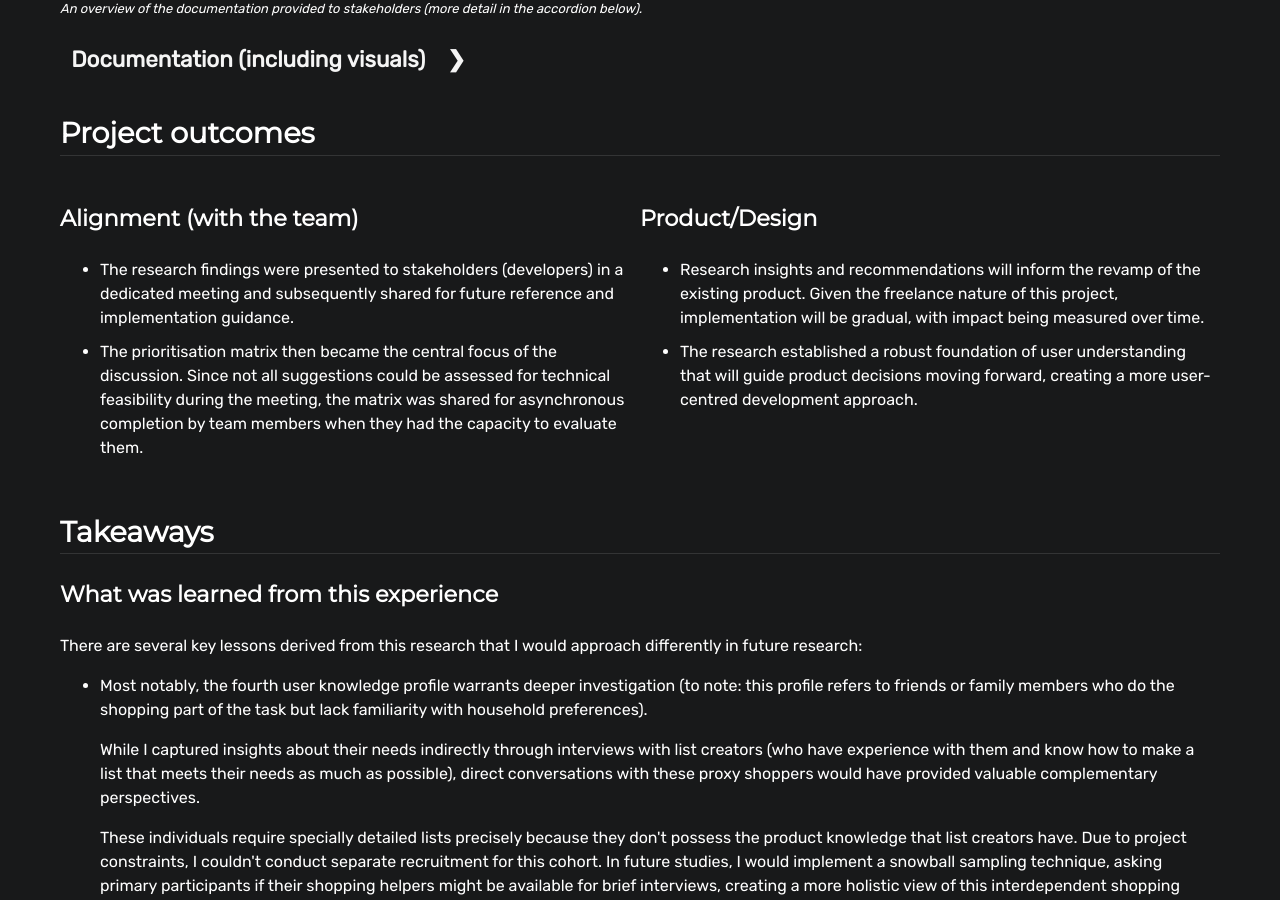
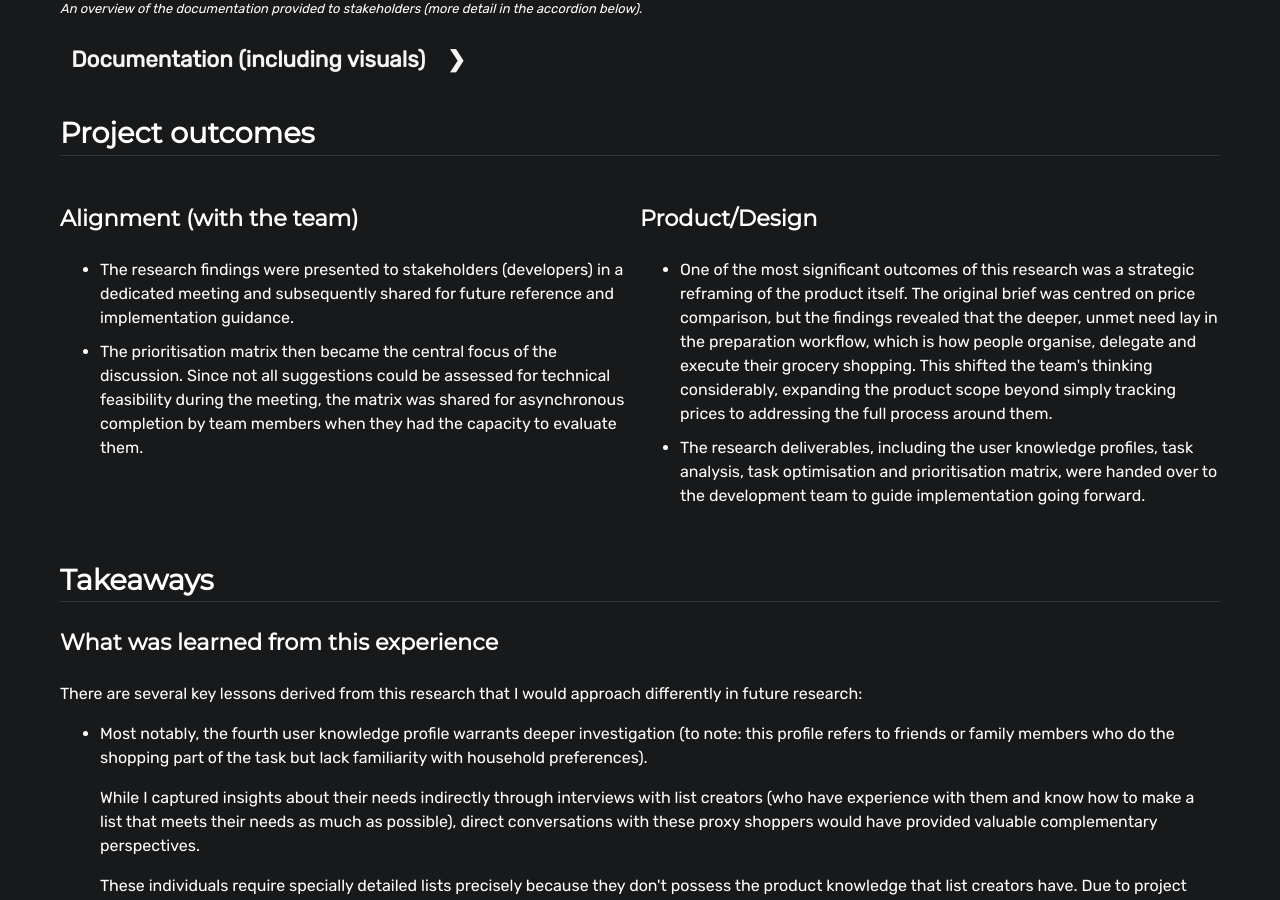
Before and after one commit to analuciacoimbra/analuciacoimbra.github.io, a Jekyll site: the page built from shoppingpreparation.html, in a window 1280 px wide and 900 px high, scrolled down 7635 px. Built offline with Jekyll 4.4.1, drawn with Linux system fonts in a browser that asks for light colours.

Commit message:
Update shoppingpreparation.html

```diff
--- a/shoppingpreparation.html
+++ b/shoppingpreparation.html
@@ -785,7 +785,7 @@ layout: default
   </p>
   <img
     src="/images/Overview.png"
-    alt="A small sample of the obtained graphic after the screener"
+    alt="An overview of all research deliverables provided to stakeholders, including the research deck, user knowledge profiles, task analysis, task optimisation, competitive benchmarking and prioritisation matrix."
     class="logo-img"
   />
   <p class="subtitle">
@@ -1011,15 +1011,20 @@ layout: default
         <h3>Product/Design</h3>
         <ul>
           <li>
-            Research insights and recommendations will inform the revamp of the
-            existing product. Given the freelance nature of this project,
-            implementation will be gradual, with impact being measured over
-            time.
+            One of the most significant outcomes of this research was a
+            strategic reframing of the product itself. The original brief was
+            centred on price comparison, but the findings revealed that the
+            deeper, unmet need lay in the preparation workflow, which is how
+            people organise, delegate and execute their grocery shopping. This
+            shifted the team's thinking considerably, expanding the product
+            scope beyond simply tracking prices to addressing the full process
+            around them.
           </li>
           <li>
-            The research established a robust foundation of user understanding
-            that will guide product decisions moving forward, creating a more
-            user-centred development approach.
+            The research deliverables, including the user knowledge profiles,
+            task analysis, task optimisation and prioritisation matrix, were
+            handed over to the development team to guide implementation going
+            forward.
           </li>
         </ul>
       </div>
```
Also changed, not shown: other parts of shoppingpreparation.html (+2 -2 lines).
